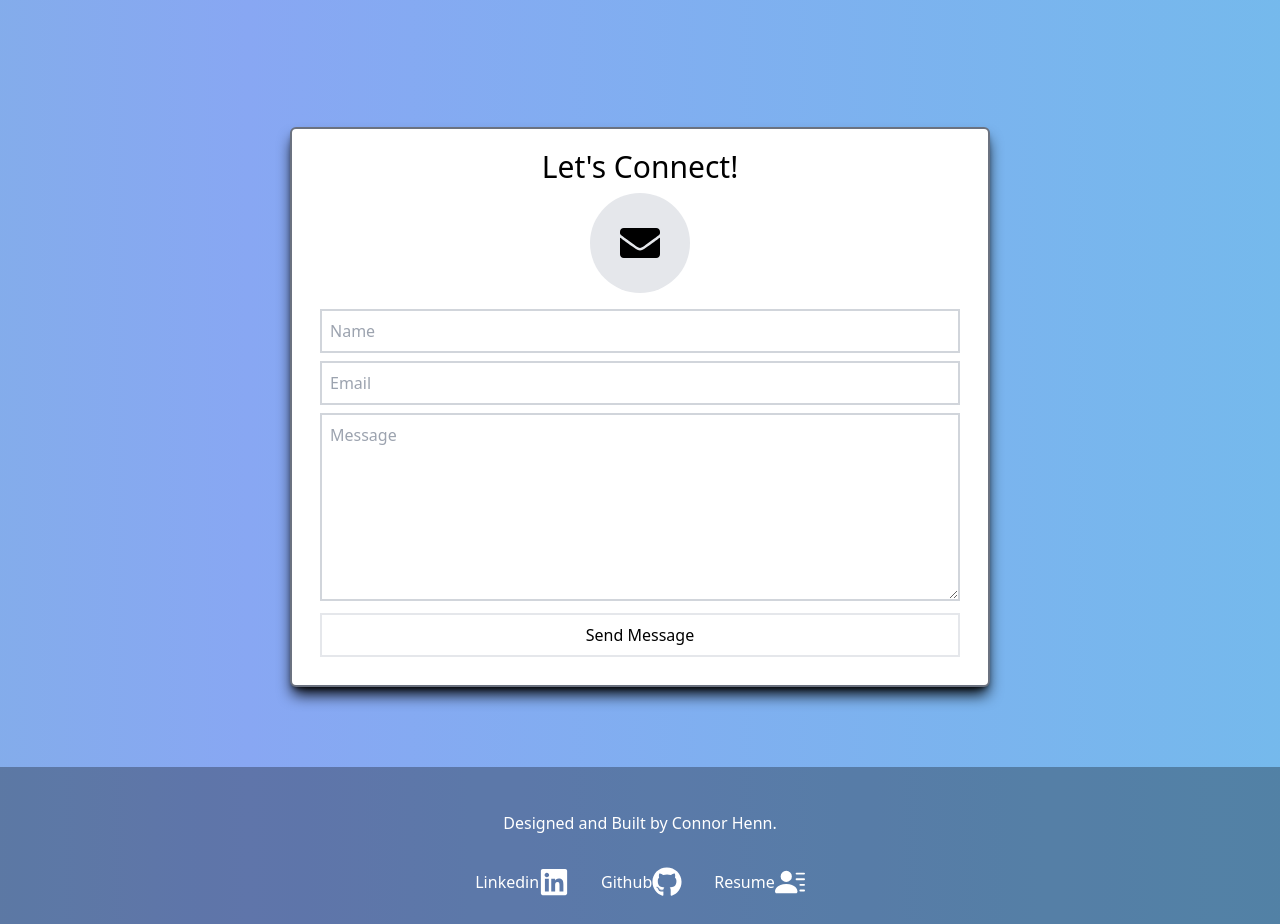
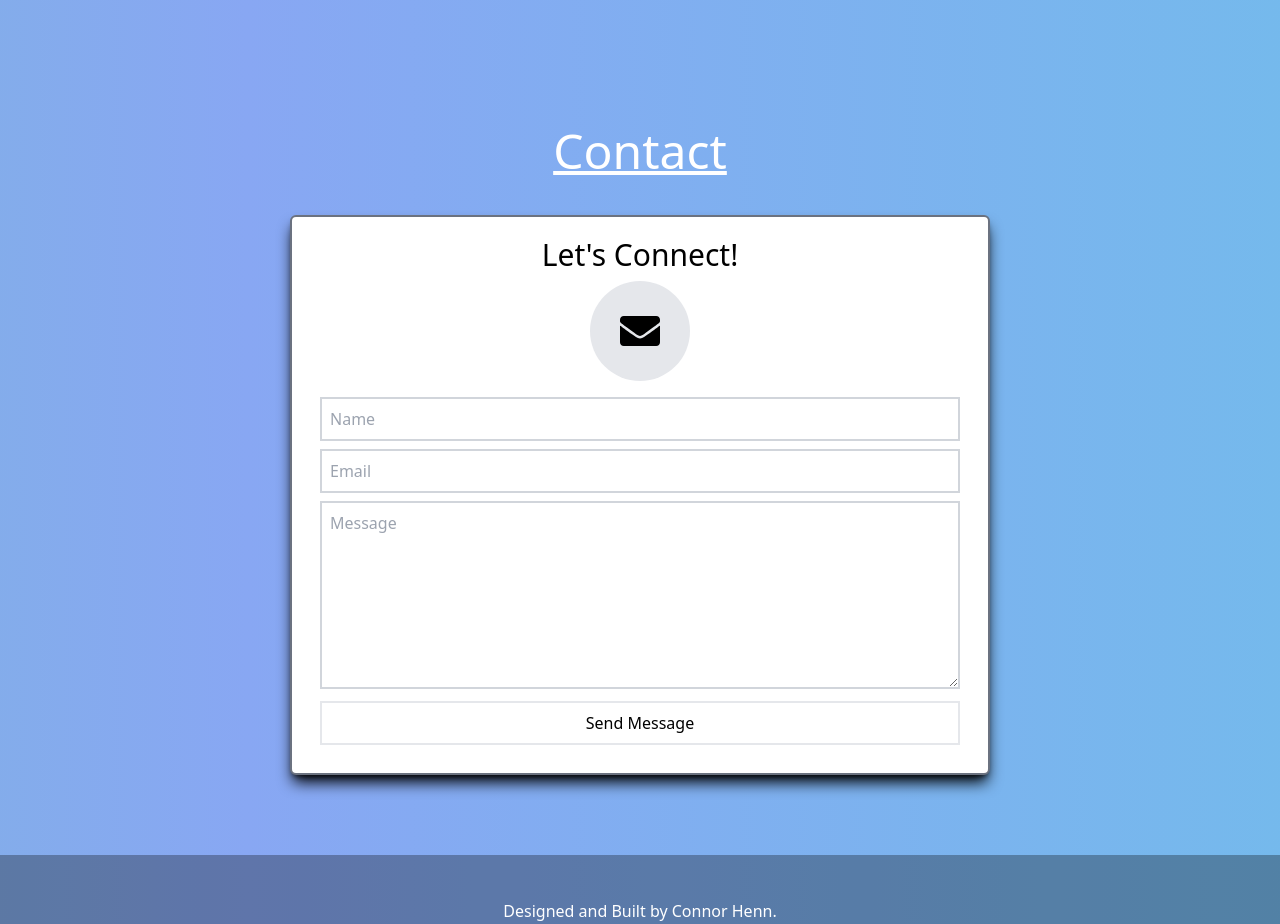
Before and after one commit to hennconnor/Portfolio, a React (Create React App) app: page / in a window 1280 px wide. Shown: the part 2760-3684 px from the top of the page. Built offline with nearby package versions, Linux system fonts and the light colour scheme.

Commit message:
added contact title

```diff
--- a/src/components/Contact.js
+++ b/src/components/Contact.js
@@ -11,7 +11,7 @@ const Contact = () => {
 
     return (
         <div name='contact' className="flex flex-col justify-center items-center mb-20 font-poppins">
-
+            <p className=' text-white text-5xl mb-10 underline underline-offset-2'>Contact</p>
             <div className=' text-black flex flex-col justify-center items-center w-11/12 max-w-[700px] bg-white rounded-md border-2 border-gray-500 shadow-black shadow-lg  p-5'>
                 <h1 className='text-3xl text-center'>Let's Connect!</h1>
                 <div className='flex justify-center items-center bg-gray-200 rounded-full w-[100px] h-[100px] text-black m-2'><FaEnvelope size={40} /></div>
```
